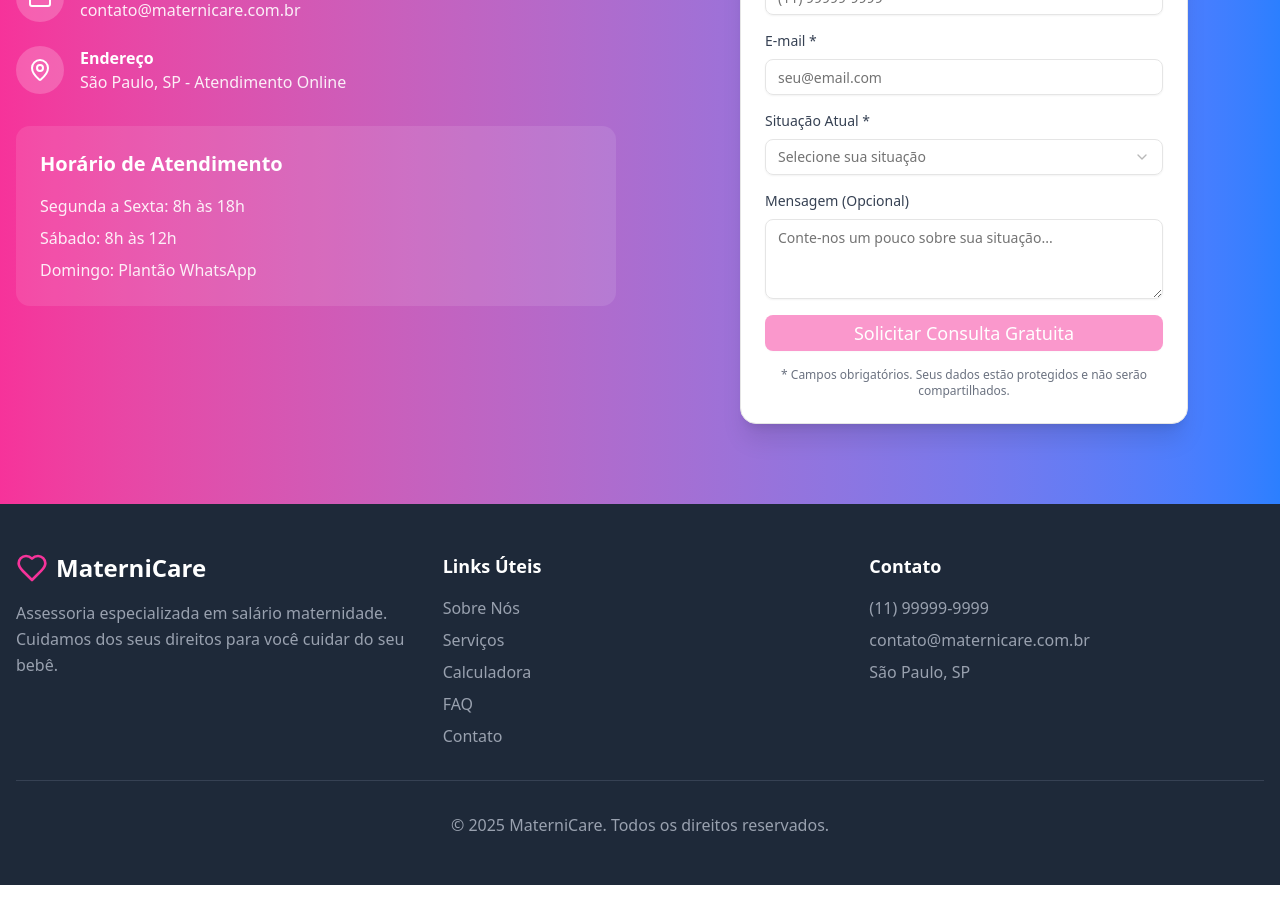
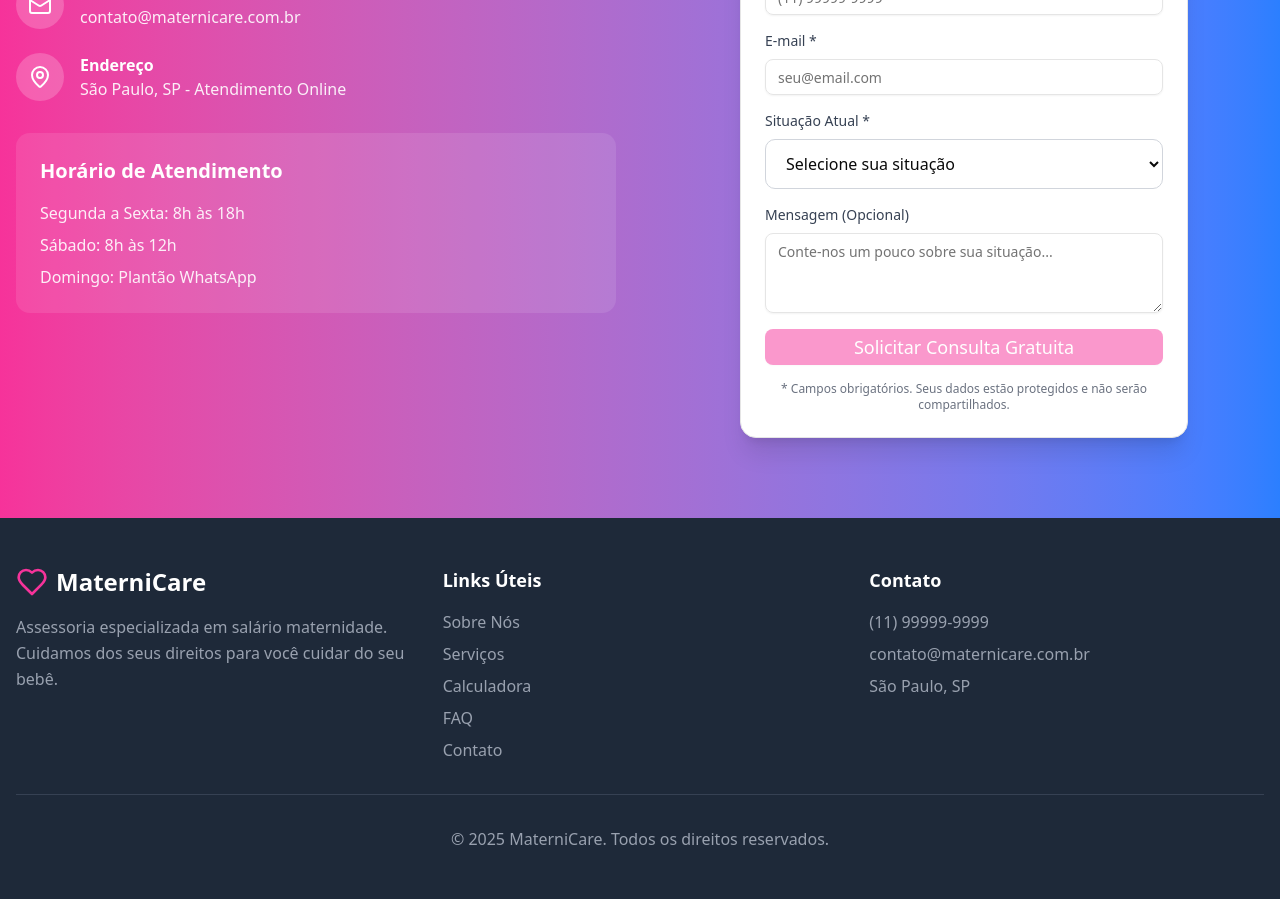
Before and after one commit to Jvamaro1/site-maternidade, a React (Vite) app: page / in a window 1280 px wide. Shown: the part 6500-7399 px from the top of the page. Built offline with nearby package versions, Linux system fonts and the light colour scheme.

Commit message:
Fix: Formulário de contato - Substituído Select do shadcn/ui por select HTML nativo

```diff
--- a/src/components/ContactForm.jsx
+++ b/src/components/ContactForm.jsx
@@ -3,7 +3,6 @@ import { Button } from '@/components/ui/button.jsx'
 import { Card, CardContent, CardHeader, CardTitle } from '@/components/ui/card.jsx'
 import { Input } from '@/components/ui/input.jsx'
 import { Label } from '@/components/ui/label.jsx'
-import { Select, SelectContent, SelectItem, SelectTrigger, SelectValue } from '@/components/ui/select.jsx'
 import { Textarea } from '@/components/ui/textarea.jsx'
 import { CheckCircle, AlertCircle } from 'lucide-react'
 
@@ -108,18 +107,20 @@ export function ContactForm() {
             <Label htmlFor="situacao" className="text-sm font-medium text-gray-700">
               Situação Atual *
             </Label>
-            <Select value={formData.situacao} onValueChange={(value) => handleInputChange('situacao', value)}>
-              <SelectTrigger className="w-full">
-                <SelectValue placeholder="Selecione sua situação" />
-              </SelectTrigger>
-              <SelectContent>
-                <SelectItem value="clt">Empregada CLT</SelectItem>
-                <SelectItem value="mei">MEI</SelectItem>
-                <SelectItem value="autonoma">Autônoma</SelectItem>
-                <SelectItem value="desempregada">Desempregada</SelectItem>
-                <SelectItem value="domestica">Empregada Doméstica</SelectItem>
-              </SelectContent>
-            </Select>
+            <select
+              id="situacao"
+              value={formData.situacao}
+              onChange={(e) => handleInputChange('situacao', e.target.value)}
+              className="w-full px-4 py-3 border border-gray-300 rounded-lg focus:ring-2 focus:ring-pink-500 focus:border-transparent"
+              required
+            >
+              <option value="">Selecione sua situação</option>
+              <option value="clt">Empregada CLT</option>
+              <option value="mei">MEI</option>
+              <option value="autonoma">Autônoma</option>
+              <option value="desempregada">Desempregada</option>
+              <option value="domestica">Empregada Doméstica</option>
+            </select>
           </div>
 
           <div className="space-y-2">
```
